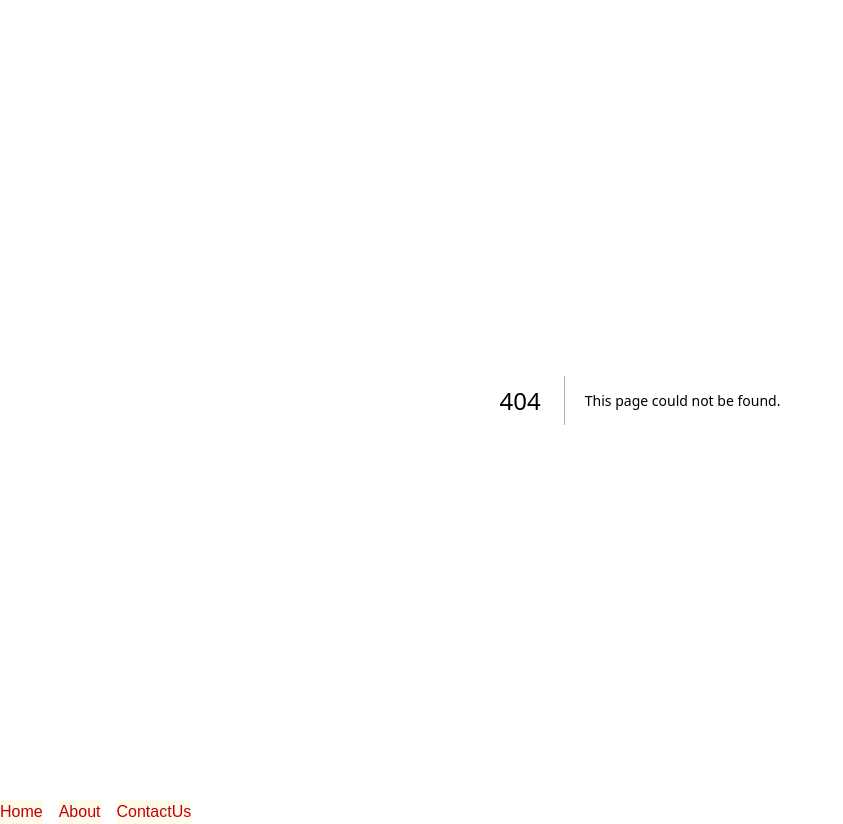
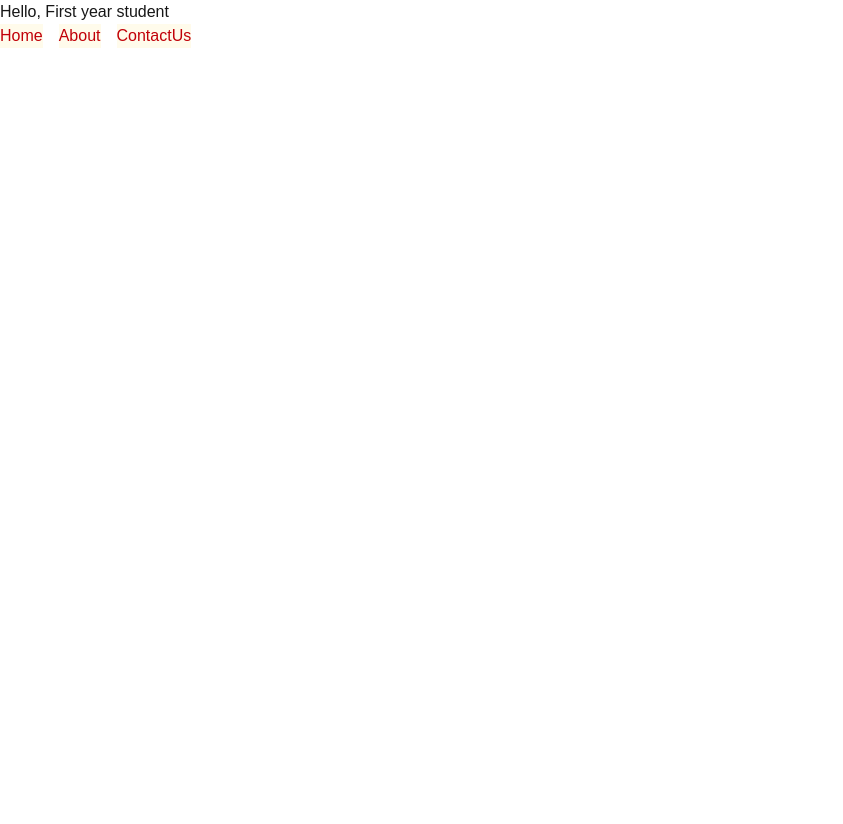
Before and after one commit to Somnath29/nextjs-learning-app, a Next.js app: page /student/firstyear in a window 1280 px wide. Before the commit this address had no page. Shown: the whole page, without its empty margins (0-843 px from the left). After the commit the page ends 800 px from the top, so only its background shows below. Built offline with nearby package versions, Linux system fonts and the light colour scheme.

Commit message:
Add nested routing

```diff
--- /dev/null
+++ b/app/student/firstyear/page.js
@@ -0,0 +1,5 @@
+export default function FirstYear(){
+    return(
+        <h1>Hello, First year student</h1>
+    )
+}
--- /dev/null
+++ b/app/student/page.js
@@ -0,0 +1,5 @@
+export default function student(){
+    return(
+            <h1>Hello , Student</h1>
+    )
+}
```
